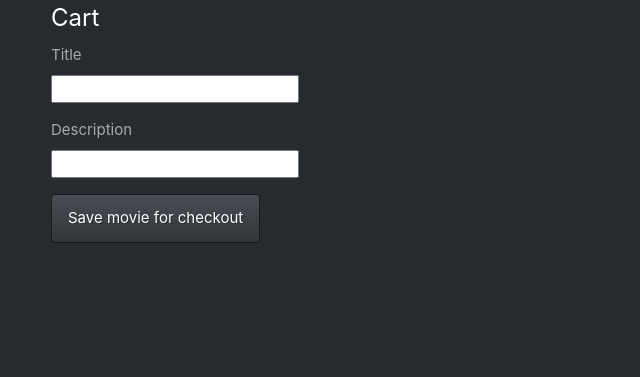
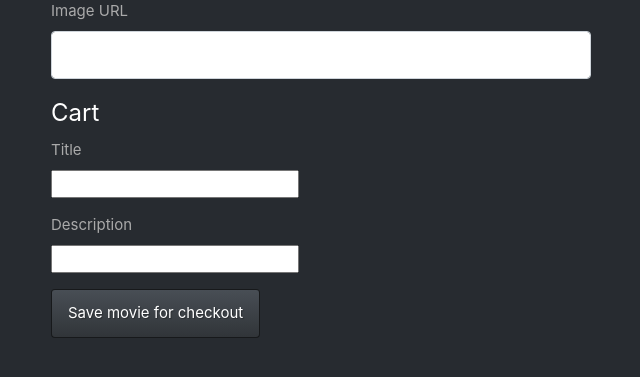
Before and after one commit to bsimps01/Contractor, a Flask app: page /movies/new in a window 1280 px wide. Shown: the part 54-431 px from the top of the page, without its empty margins (34-674 px from the left). Run offline with Flask 2, Linux system fonts and the light colour scheme; some libraries are stand-ins or nearby versions.

Commit message:
added images tag

```diff
--- a/app.py
+++ b/app.py
@@ -35,7 +35,8 @@ def movies_update(movie_id):
     updated_movie = {
         'title': request.form.get('title'),
         'description': request.form.get('description'),
-        'videos': request.form.get('videos').split()
+        'Image': request.form.get('Image')
+
     }
     movies.update_one(
         {'_id': ObjectId(movie_id)},
@@ -88,9 +89,10 @@ def movies_submit():
         'title': request.form.get('title'),
         'description': request.form.get('description'),
         'videos': request.form.get('videos', '').split(),
+        'Image': request.form.get('Image'),
+        'Price': request.form.get('Price'),
         'created_at': datetime.now()
     }
-    print(movie)
     movie_id = movies.insert_one(movie).inserted_id
     return redirect(url_for('movies_show', movie_id=movie_id))
 
--- a/templates/movies_index.html
+++ b/templates/movies_index.html
@@ -3,6 +3,7 @@
 
 {% block content %}
 <h1>Benji's Cinema</h1>
+<img src="{{ movie.Image }}" style="width: 100% !important;" alt="">
 <a href='/movies/new'>Add to Cart</a>
 <div class='row'>
         {% for movie in movies %}
--- a/templates/partials/movies_form.html
+++ b/templates/partials/movies_form.html
@@ -1 +1,6 @@
 <!-- templates/partials/playlists_form.html -->
+<!-- Image URL -->
+<div class='form-group'>
+    <label for='description'>Image URL</label><br>
+    <input class='form-control' id='Image' type='text' name='Image' value='{{ movie.Image }}' />
+</div>
```
